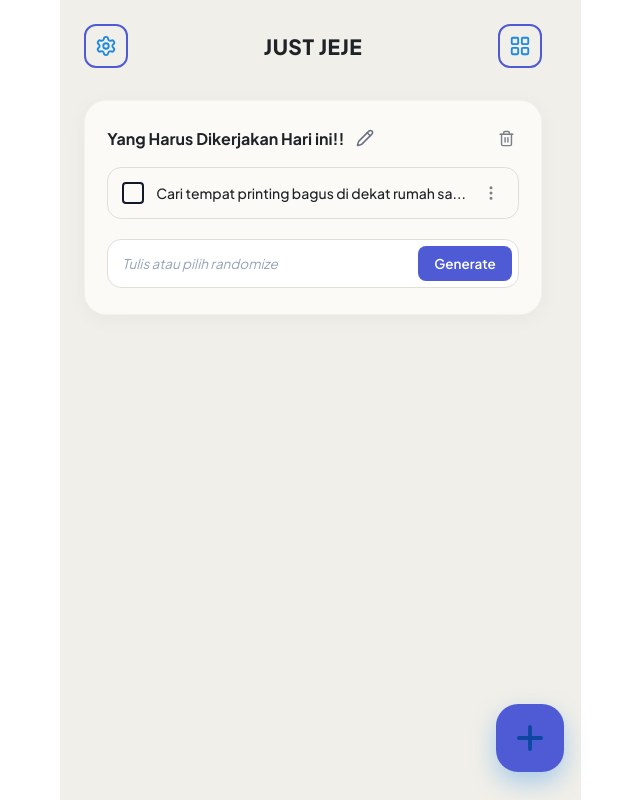
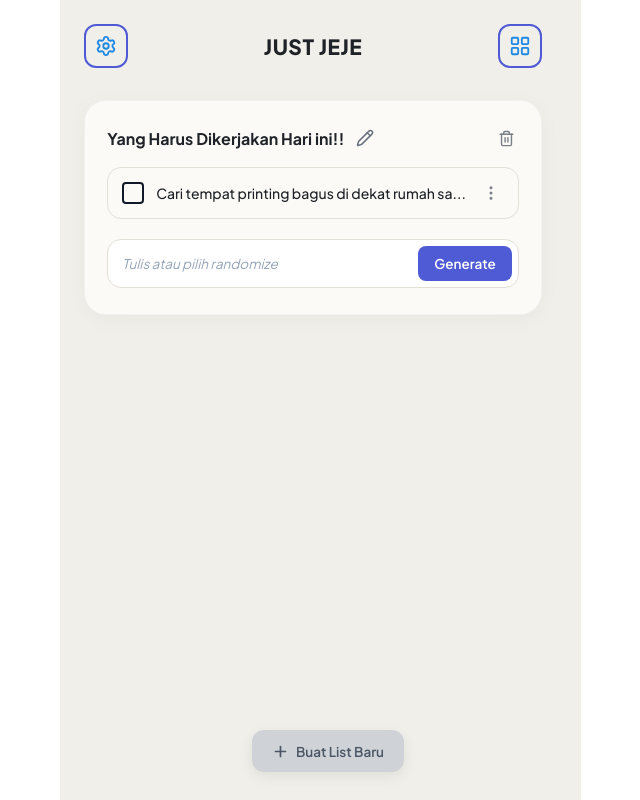
Before and after one commit to halojeje/JUST-JEJE, a React (Vite) app in the folder JUST JEJE/: page / in a window 1280 px wide. Shown: the whole page, without its empty margins (312-952 px from the left). Built offline with nearby package versions, Linux system fonts and the light colour scheme; no server answers; the database is empty.

Commit message:
feat: replace fab with centered floating 'Buat List Baru' button matching mockup

```diff
--- a/JUST JEJE/src/App.css
+++ b/JUST JEJE/src/App.css
@@ -27,6 +27,11 @@
   --shadow-md: 0 4px 16px rgba(0, 0, 0, 0.06);
   --shadow-lg: 0 10px 25px rgba(0, 0, 0, 0.08);
   --shadow-fab: 0 8px 24px rgba(30, 136, 229, 0.35);
+
+  --fab-list-bg: #cfd3d8;
+  --fab-list-color: #4b5563;
+  --fab-list-hover: #bcc1c8;
+  --fab-list-color-hover: #1f2937;
 }
 
 * {
@@ -215,7 +220,14 @@ body {
 
 .scaffold-fab {
   position: fixed;
+  left: 50%;
+  transform: translateX(-50%);
+  bottom: 28px;
   z-index: 40;
+  display: flex;
+  justify-content: center;
+  align-items: center;
+  pointer-events: none;
 }
 
 /* Main Content Area */
@@ -727,25 +739,38 @@ body {
 }
 
 /* ==========================================================================
-   Floating Action Button (FAB) (Mockup 1)
+   Floating Action Button (FAB) - Buat List Baru (Matching Design Mockup)
    ========================================================================== */
-.fab-button {
-  position: fixed;
-  right: max(20px, calc(50% - 240px + 20px));
-  bottom: 28px;
-  width: 68px;
-  height: 68px;
-  border-radius: 22px;
-  background-color: var(--primary-blue);
-  color: #0d47a1;
+.fab-add-list-button {
+  pointer-events: auto;
+  display: inline-flex;
+  align-items: center;
+  justify-content: center;
+  gap: 7px;
+  background-color: var(--fab-list-bg, #cfd3d8);
+  color: var(--fab-list-color, #4b5563);
   border: none;
-  display: flex;
-  align-items: center;
-  justify-content: center;
-  cursor: pointer;
-  box-shadow: 0 10px 24px rgba(30, 136, 229, 0.35);
-  transition: all 0.2s cubic-bezier(0.175, 0.885, 0.32, 1.275);
-  z-index: 40;
+  border-radius: 12px;
+  padding: 10px 20px;
+  height: 42px;
+  font-family: inherit;
+  font-size: 13.5px;
+  font-weight: 600;
+  cursor: pointer;
+  box-shadow: 0 4px 14px rgba(0, 0, 0, 0.08);
+  transition: all 0.2s cubic-bezier(0.16, 1, 0.3, 1);
+  white-space: nowrap;
+}
+
+.fab-add-list-button:hover {
+  background-color: var(--fab-list-hover, #bcc1c8);
+  color: var(--fab-list-color-hover, #1f2937);
+  transform: translateY(-2px);
+  box-shadow: 0 6px 18px rgba(0, 0, 0, 0.12);
+}
+
+.fab-add-list-button:active {
+  transform: translateY(0);
 }
 
 @media (max-width: 480px) {
@@ -776,12 +801,8 @@ body {
     padding: 5px 5px 5px 12px;
   }
 
-  .fab-button {
-    right: 20px;
+  .scaffold-fab {
     bottom: 24px;
-    width: 62px;
-    height: 62px;
-    border-radius: 20px;
   }
 }
 
@@ -833,12 +854,14 @@ body {
     height: 38px;
   }
 
-  .fab-button {
-    right: 14px;
+  .scaffold-fab {
     bottom: 18px;
-    width: 56px;
-    height: 56px;
-    border-radius: 18px;
+  }
+
+  .fab-add-list-button {
+    height: 38px;
+    padding: 8px 16px;
+    font-size: 12.5px;
   }
 }
 
@@ -863,18 +886,6 @@ body {
     border-radius: 22px;
   }
 
-  .fab-button {
-    right: calc(50% - 260px + 24px);
-  }
-}
-
-.fab-button:hover {
-  transform: scale(1.06);
-  box-shadow: 0 10px 28px rgba(30, 136, 229, 0.45);
-}
-
-.fab-button:active {
-  transform: scale(0.96);
 }
 
 /* ==========================================================================
@@ -2217,6 +2228,19 @@ body[data-theme="halloween"] {
 [data-theme="dreamland"] .task-checkbox,
 [data-theme="halloween"] .task-checkbox {
   border-color: var(--text-muted);
+}
+
+[data-theme="dreamland"] .fab-add-list-button,
+[data-theme="halloween"] .fab-add-list-button {
+  background-color: #2d354b;
+  color: #cbd5e1;
+  border: 1px solid rgba(255, 255, 255, 0.12);
+}
+
+[data-theme="dreamland"] .fab-add-list-button:hover,
+[data-theme="halloween"] .fab-add-list-button:hover {
+  background-color: #37415c;
+  color: #f1f5f9;
 }
 
 [data-theme="dreamland"] .task-checkbox.checked,
--- a/JUST JEJE/src/App.tsx
+++ b/JUST JEJE/src/App.tsx
@@ -29,6 +29,7 @@ import { GenerateView } from "./components/GenerateView";
 import { SettingsView } from "./components/SettingsView";
 import { AddIdeaModal } from "./components/AddIdeaModal";
 import { AddTaskModal } from "./components/AddTaskModal";
+import { AddListModal } from "./components/AddListModal";
 import { WidgetTopBar } from "./components/WidgetTopBar";
 import { CompactWidgetView } from "./components/CompactWidgetView";
 import { resizeWindow, isTauri } from "./utils/tauriWindow";
@@ -52,6 +53,7 @@ function App() {
 
   const [isAddIdeaOpen, setIsAddIdeaOpen] = useState(false);
   const [isAddTaskOpen, setIsAddTaskOpen] = useState(false);
+  const [isAddListOpen, setIsAddListOpen] = useState(false);
   const [toastMessage, setToastMessage] = useState<string | null>(null);
 
   const lastThemeChangeTimeRef = useRef<number>(0);
@@ -387,12 +389,13 @@ function App() {
                 }
                 floatingActionButton={
                   <button
-                    id="btn-fab-add"
-                    className="fab-button"
-                    onClick={() => setIsAddTaskOpen(true)}
-                    title="Tambah Tugas atau List Baru"
+                    id="btn-fab-add-list"
+                    className="fab-add-list-button"
+                    onClick={() => setIsAddListOpen(true)}
+                    title="Buat List Baru"
                   >
-                    <Plus size={38} strokeWidth={2.4} color="#0d47a1" />
+                    <Plus size={17} strokeWidth={2.4} />
+                    <span>Buat List Baru</span>
                   </button>
                 }
               >
@@ -500,6 +503,12 @@ function App() {
           onAddIdea={handleAddPoolItem}
         />
 
+        <AddListModal
+          isOpen={isAddListOpen}
+          onClose={() => setIsAddListOpen(false)}
+          onAddListGroup={handleAddListGroup}
+        />
+
         <AddTaskModal
           isOpen={isAddTaskOpen}
           poolItems={poolItems}
--- /dev/null
+++ b/JUST JEJE/src/components/AddListModal.tsx
@@ -0,0 +1,99 @@
+import React, { useState } from "react";
+import { X, Plus, FolderPlus } from "lucide-react";
+
+interface AddListModalProps {
+  isOpen: boolean;
+  onClose: () => void;
+  onAddListGroup: (title: string) => void;
+}
+
+const QUICK_SUGGESTIONS = [
+  "Yang Harus Dikerjakan Hari ini!!",
+  "Pekerjaan",
+  "Pribadi",
+  "Wishlist",
+  "Belanja",
+];
+
+export const AddListModal: React.FC<AddListModalProps> = ({
+  isOpen,
+  onClose,
+  onAddListGroup,
+}) => {
+  const [listTitle, setListTitle] = useState("");
+
+  if (!isOpen) return null;
+
+  const handleSubmit = (e: React.FormEvent) => {
+    e.preventDefault();
+    if (!listTitle.trim()) return;
+    onAddListGroup(listTitle.trim());
+    setListTitle("");
+    onClose();
+  };
+
+  return (
+    <div className="modal-backdrop" onClick={onClose}>
+      <div className="modal-content" onClick={(e) => e.stopPropagation()}>
+        <div className="modal-header">
+          <div className="modal-header-title">
+            <FolderPlus size={20} className="modal-icon-sparkle" />
+            <h3>Buat List Baru</h3>
+          </div>
+          <button
+            type="button"
+            className="modal-close-btn"
+            onClick={onClose}
+            title="Tutup"
+          >
+            <X size={20} />
+          </button>
+        </div>
+
+        <form onSubmit={handleSubmit} className="modal-body">
+          <label className="modal-label">Judul List / Kategori Baru:</label>
+          <input
+            type="text"
+            className="modal-input"
+            placeholder="Contoh: Yang Harus Dikerjakan Hari ini!!..."
+            value={listTitle}
+            onChange={(e) => setListTitle(e.target.value)}
+            autoFocus
+          />
+
+          <label className="modal-label">Saran Judul Cepat:</label>
+          <div className="category-chips">
+            {QUICK_SUGGESTIONS.map((suggestion) => (
+              <button
+                type="button"
+                key={suggestion}
+                className={`category-chip ${listTitle === suggestion ? "active" : ""}`}
+                onClick={() => setListTitle(suggestion)}
+              >
+                {suggestion}
+              </button>
+            ))}
+          </div>
+
+          <div className="modal-actions">
+            <button
+              type="button"
+              className="btn-modal-cancel"
+              onClick={onClose}
+            >
+              Batal
+            </button>
+            <button
+              type="submit"
+              className="btn-modal-submit"
+              disabled={!listTitle.trim()}
+            >
+              <Plus size={16} />
+              <span>Buat List</span>
+            </button>
+          </div>
+        </form>
+      </div>
+    </div>
+  );
+};
```
